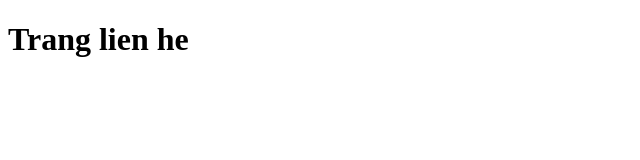
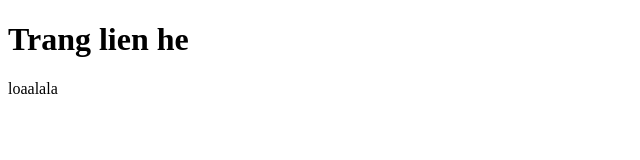
Before and after one commit to huyquyet21-12/thuc-hanh-git, a plain HTML site: page contact.html in a window 1280 px wide. Shown: the full height of the page, 0-640 px from the left. Drawn offline with Linux system fonts and the light colour scheme.

Commit message:
update page contact

```diff
--- a/contact.html
+++ b/contact.html
@@ -7,5 +7,6 @@
 </head>
 <body>
     <h1>Trang lien he</h1>
+    <p>loaalala</p>
 </body>
 </html>
```
